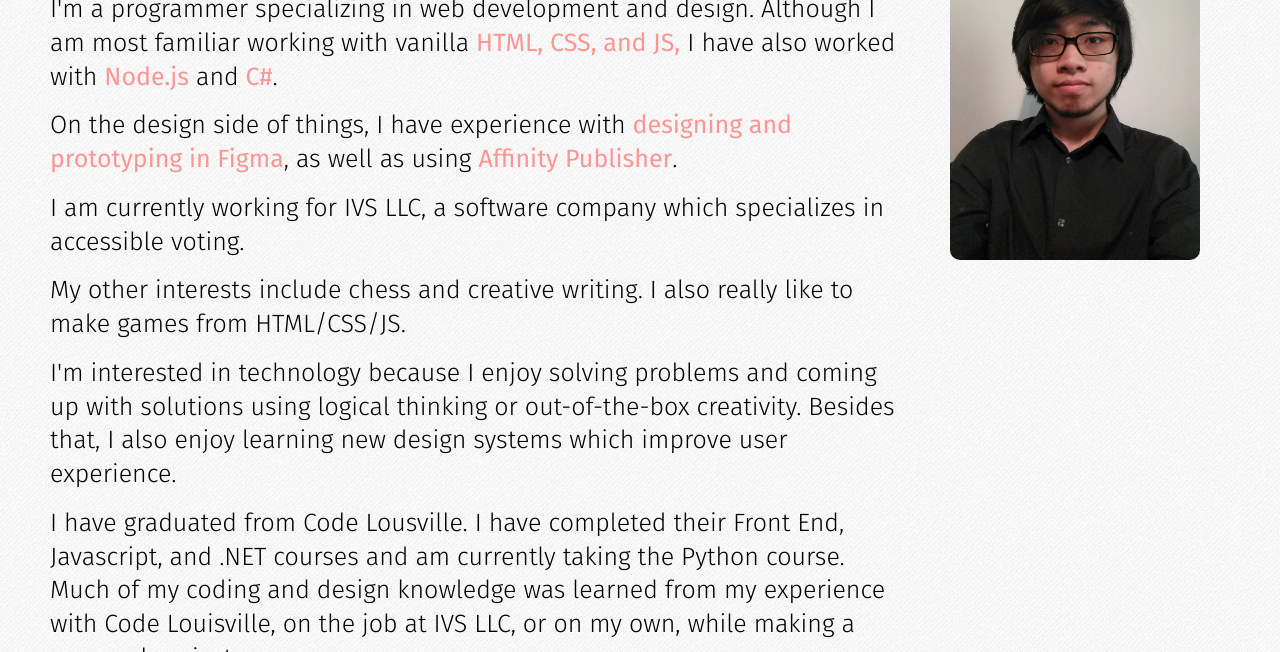
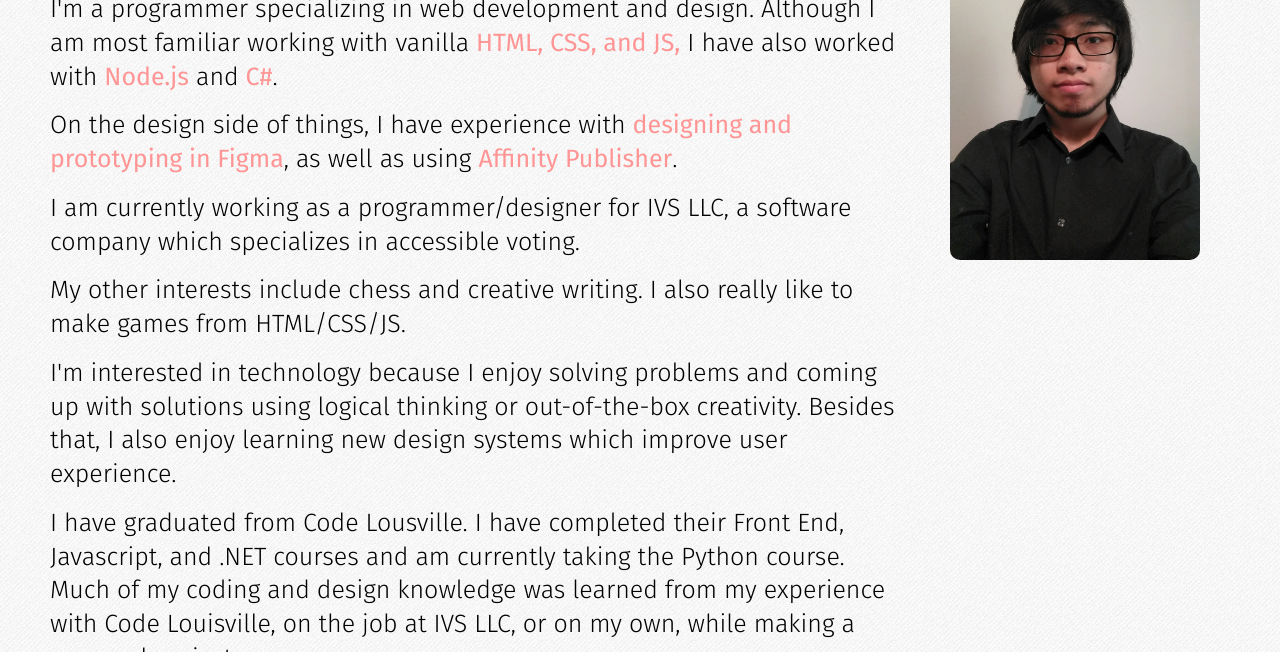
Before and after one commit to tommyktran/portfolio, a plain HTML site: page index.html in a window 1280 px wide. Shown: the part 148-800 px from the top of the page. Drawn offline with Linux system fonts and the light colour scheme.

Commit message:
update intro

```diff
--- a/index.html
+++ b/index.html
@@ -15,7 +15,7 @@
         <h1>Hi! I'm Tommy Tran.</h1>
         <p>I'm a programmer specializing in web development and design. Although I am most familiar working with vanilla <span class="emphasis">HTML, CSS, and JS,</span> I have also worked with <span class="emphasis">Node.js</span> and <span class="emphasis">C#</span>.</p>
         <p>On the design side of things, I have experience with <span class="emphasis">designing and prototyping in Figma</span>, as well as using <span class="emphasis">Affinity Publisher</span>.</p>
-        <p>I am currently working for IVS LLC, a software company which specializes in accessible voting.</p>
+        <p>I am currently working as a programmer/designer for IVS LLC, a software company which specializes in accessible voting.</p>
         <p>My other interests include chess and creative writing. I also really like to make games from HTML/CSS/JS.</p>
         <p>I'm interested in technology because I enjoy solving problems and coming up with solutions using logical thinking or out-of-the-box creativity. Besides that, I also enjoy learning new design systems which improve user experience.</p>
         <p>I have graduated from Code Lousville. I have completed their Front End, Javascript, and .NET courses and am currently taking the Python course. Much of my coding and design knowledge was learned from my experience with Code Louisville, on the job at IVS LLC, or on my own, while making a personal project.</p>
```
